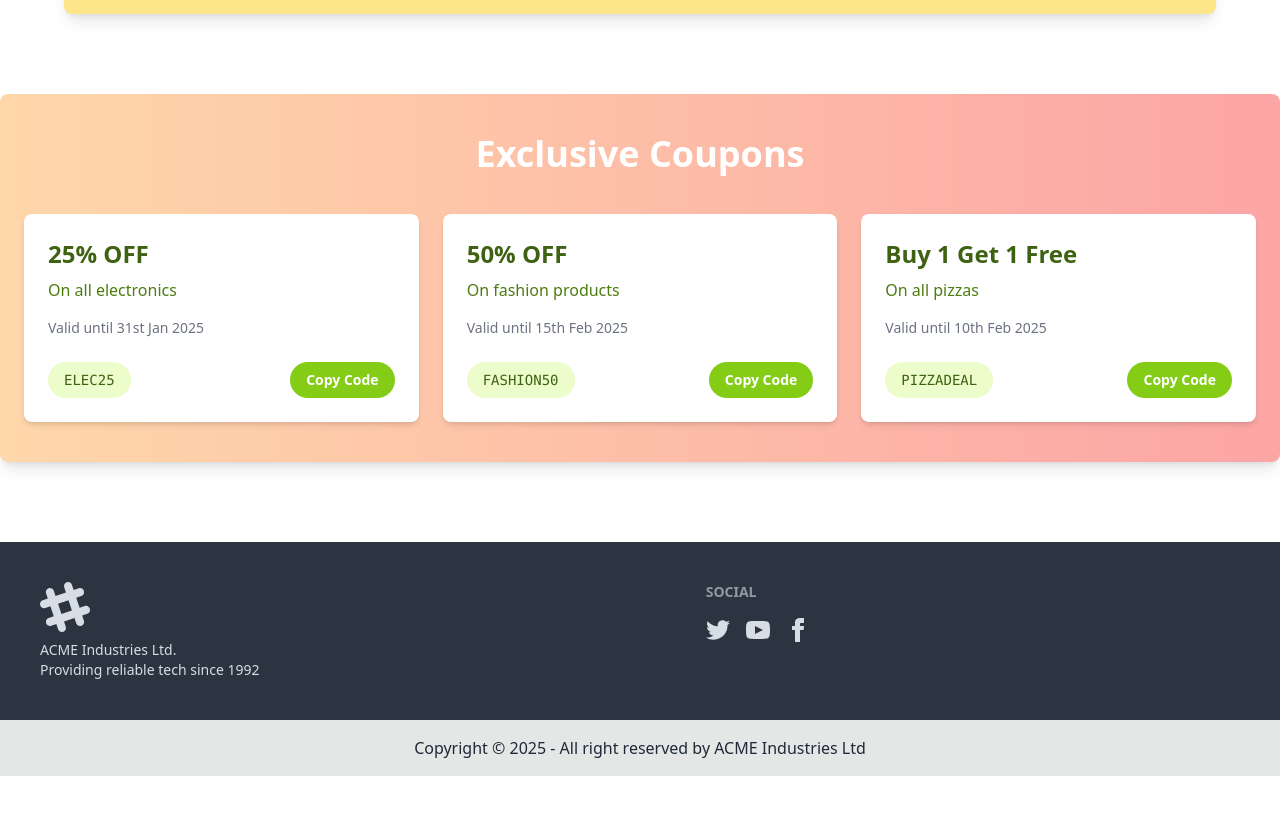
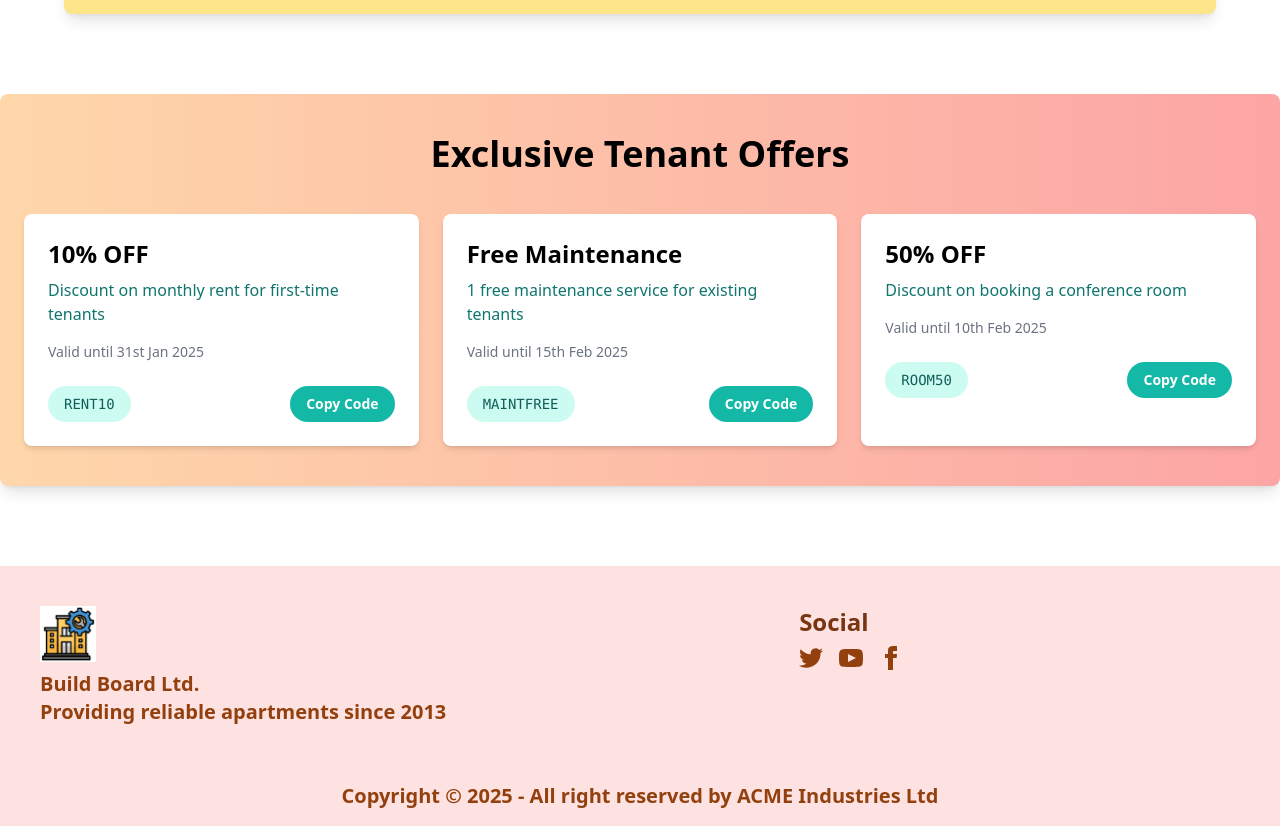
Before and after one commit to Meherin-Islam/HouseRent_Website-Client-, a React (Vite) app: page / in a window 1280 px wide. Shown: the part 2460-3286 px from the top of the page. Before the commit the page ends 3236 px from the top, so only its background shows below. Built offline with nearby package versions, Linux system fonts and the light colour scheme; no server answers.

Commit message:
footer editted

```diff
--- a/src/Pages/DashBoard/AgreementRequest.jsx
+++ b/src/Pages/DashBoard/AgreementRequest.jsx
@@ -1,12 +1,13 @@
 import { useEffect, useState } from "react";
 import axios from "axios";
+import Swal from "sweetalert2";
 
 const AgreementRequest = () => {
   const [agreements, setAgreements] = useState([]);
   const [loading, setLoading] = useState(false);
   const [error, setError] = useState("");
 
-  // Fetch agreements from the server
+
   const fetchAgreements = async () => {
     setLoading(true);
     setError("");
@@ -25,29 +26,42 @@ const AgreementRequest = () => {
     }
   };
 
-  // Handle accept or reject action
+
+
   const handleAction = async (id, action) => {
     try {
-      const response = await axios.put(`http://localhost:5000/agreements/${id}`, { action });
-      if (response.data.success) {
-        setAgreements((prev) =>
-          prev.map((agreement) =>
-            agreement._id === id
-              ? { ...agreement, status: "checked" }
-              : agreement
-          )
-        );
-        alert(`Agreement ${action}ed successfully!`);
+      const response = await axios.patch(`http://localhost:5000/agreements/${id}`, { action });
+
+
+      if (response.data?.success) {
+
+        setAgreements((prev) => prev.filter((agreement) => agreement._id !== id));
+
+
+        Swal.fire({
+          icon: 'success',
+          title: 'Success!',
+          text: `Agreement ${action}ed successfully!`,
+        });
       } else {
-        alert("Failed to perform the action. Please try again.");
+
+        throw new Error(response.data?.error || 'Unexpected response format');
       }
     } catch (err) {
       console.error(err.message);
-      alert("Error performing the action. Please try again.");
+
+
+      Swal.fire({
+        icon: 'error',
+        title: 'Error',
+        text: err.response?.data?.error || 'Something went wrong. Please try again.',
+      });
     }
   };
 
-  // Fetch agreements on component mount
+
+
+
   useEffect(() => {
     fetchAgreements();
   }, []);
--- a/src/Pages/DashBoard/ManageMembers.jsx
+++ b/src/Pages/DashBoard/ManageMembers.jsx
@@ -75,7 +75,7 @@ const ManageMembers = () => {
                                     <td className="border border-gray-300 px-4 py-2">{member.email}</td>
                                     <td className="border border-gray-300 px-4 py-2">
                                         <button
-                                            className="btn bg-red-600 text-white px-4 py-2 rounded hover:bg-red-600"
+                                            className="btn bg-red-600  text-white px-4 py-2 rounded hover:bg-red-600"
                                             onClick={() => handleRemove(member._id)}
                                         >
                                             Remove
--- a/src/Pages/Home/Home/Coupons.jsx
+++ b/src/Pages/Home/Home/Coupons.jsx
@@ -4,23 +4,23 @@ import { motion } from "framer-motion";
 const coupons = [
   {
     id: 1,
-    discount: "25% OFF",
-    description: "On all electronics",
-    code: "ELEC25",
+    discount: "10% OFF",
+    description: "Discount on monthly rent for first-time tenants",
+    code: "RENT10",
     expiry: "Valid until 31st Jan 2025",
   },
   {
     id: 2,
-    discount: "50% OFF",
-    description: "On fashion products",
-    code: "FASHION50",
+    discount: "Free Maintenance",
+    description: "1 free maintenance service for existing tenants",
+    code: "MAINTFREE",
     expiry: "Valid until 15th Feb 2025",
   },
   {
     id: 3,
-    discount: "Buy 1 Get 1 Free",
-    description: "On all pizzas",
-    code: "PIZZADEAL",
+    discount: "50% OFF",
+    description: "Discount on booking a conference room",
+    code: "ROOM50",
     expiry: "Valid until 10th Feb 2025",
   },
 ];
@@ -33,8 +33,8 @@ const Coupons = () => {
 
   return (
     <section className="bg-gradient-to-r from-orange-200 to-red-300 py-10 px-6 rounded-lg max-w-7xl shadow-lg mx-auto my-20">
-      <h2 className="text-4xl font-extrabold text-center text-white mb-10">
-        Exclusive Coupons
+      <h2 className="text-4xl font-extrabold text-center text-black mb-10">
+        Exclusive Tenant Offers
       </h2>
       <div className="grid grid-cols-1 md:grid-cols-3 gap-6">
         {coupons.map((coupon) => (
@@ -46,18 +46,18 @@ const Coupons = () => {
             transition={{ duration: 0.8, delay: coupon.id * 0.2 }}
             className="bg-white p-6 rounded-lg shadow-md hover:shadow-xl transform hover:scale-105 transition-all duration-300"
           >
-            <h3 className="text-2xl font-bold text-lime-800 mb-2">
+            <h3 className="text-2xl font-bold text-black mb-2">
               {coupon.discount}
             </h3>
-            <p className="text-lime-700 mb-4">{coupon.description}</p>
+            <p className="text-teal-700 mb-4">{coupon.description}</p>
             <p className="text-gray-500 text-sm mb-6">{coupon.expiry}</p>
             <div className="flex items-center justify-between">
-              <span className="bg-lime-100 text-lime-800 px-4 py-2 rounded-full font-mono text-sm">
+              <span className="bg-teal-100 text-teal-800 px-4 py-2 rounded-full font-mono text-sm">
                 {coupon.code}
               </span>
               <button
                 onClick={() => handleCopyCode(coupon.code)}
-                className="bg-lime-500 hover:bg-lime-600 text-white px-4 py-2 rounded-full text-sm font-semibold transition-all duration-300"
+                className="bg-teal-500 hover:bg-teal-600 text-white px-4 py-2 rounded-full text-sm font-semibold transition-all duration-300"
               >
                 Copy Code
               </button>
--- a/src/Pages/Shared/Footer/Footer.jsx
+++ b/src/Pages/Shared/Footer/Footer.jsx
@@ -1,28 +1,18 @@
-
+import foot from "../../../assets/logo.png";
 const Footer = () => {
     return (
         <footer>
-            <div className="footer bg-neutral text-neutral-content p-10">
+            <div className="footer bg-red-100 text-amber-800 p-10 ">
   <aside>
-    <svg
-      width="50"
-      height="50"
-      viewBox="0 0 24 24"
-      xmlns="http://www.w3.org/2000/svg"
-      fillRule="evenodd"
-      clipRule="evenodd"
-      className="fill-current">
-      <path
-        d="M22.672 15.226l-2.432.811.841 2.515c.33 1.019-.209 2.127-1.23 2.456-1.15.325-2.148-.321-2.463-1.226l-.84-2.518-5.013 1.677.84 2.517c.391 1.203-.434 2.542-1.831 2.542-.88 0-1.601-.564-1.86-1.314l-.842-2.516-2.431.809c-1.135.328-2.145-.317-2.463-1.229-.329-1.018.211-2.127 1.231-2.456l2.432-.809-1.621-4.823-2.432.808c-1.355.384-2.558-.59-2.558-1.839 0-.817.509-1.582 1.327-1.846l2.433-.809-.842-2.515c-.33-1.02.211-2.129 1.232-2.458 1.02-.329 2.13.209 2.461 1.229l.842 2.515 5.011-1.677-.839-2.517c-.403-1.238.484-2.553 1.843-2.553.819 0 1.585.509 1.85 1.326l.841 2.517 2.431-.81c1.02-.33 2.131.211 2.461 1.229.332 1.018-.21 2.126-1.23 2.456l-2.433.809 1.622 4.823 2.433-.809c1.242-.401 2.557.484 2.557 1.838 0 .819-.51 1.583-1.328 1.847m-8.992-6.428l-5.01 1.675 1.619 4.828 5.011-1.674-1.62-4.829z"></path>
-    </svg>
-    <p>
-      ACME Industries Ltd.
+    <img className="w-14" src={foot}/>
+    <p className="font-bold text-xl">
+      Build Board  Ltd.
       <br />
-      Providing reliable tech since 1992
+      Providing reliable apartments since 2013
     </p>
   </aside>
   <nav>
-    <h6 className="footer-title">Social</h6>
+    <h6 className=" text-amber-900 font-bold text-2xl">Social</h6>
     <div className="grid grid-flow-col gap-4">
       <a>
         <svg
@@ -61,9 +51,9 @@ const Footer = () => {
   </nav>
 </div>
 
-<div className="bg-base-300 footer-center text-base-content p-4">
+<div className="bg-red-100 footer-center text-base-content p-4">
   <aside>
-    <p>Copyright © {new Date().getFullYear()} - All right reserved by ACME Industries Ltd</p>
+    <p className="text-amber-800 font-bold text-xl">Copyright © {new Date().getFullYear()} - All right reserved by ACME Industries Ltd</p>
   </aside>
 </div>
 
```
